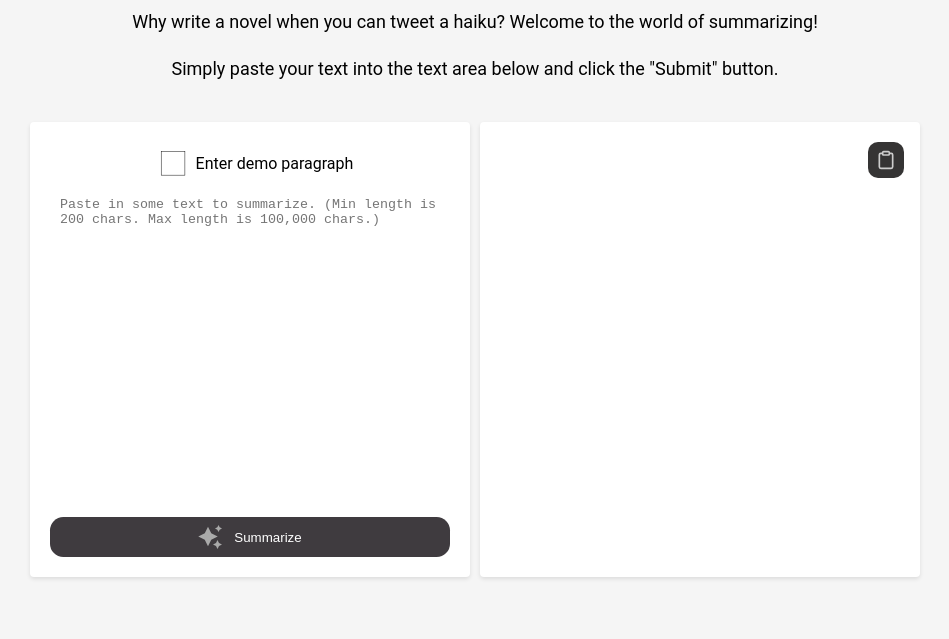
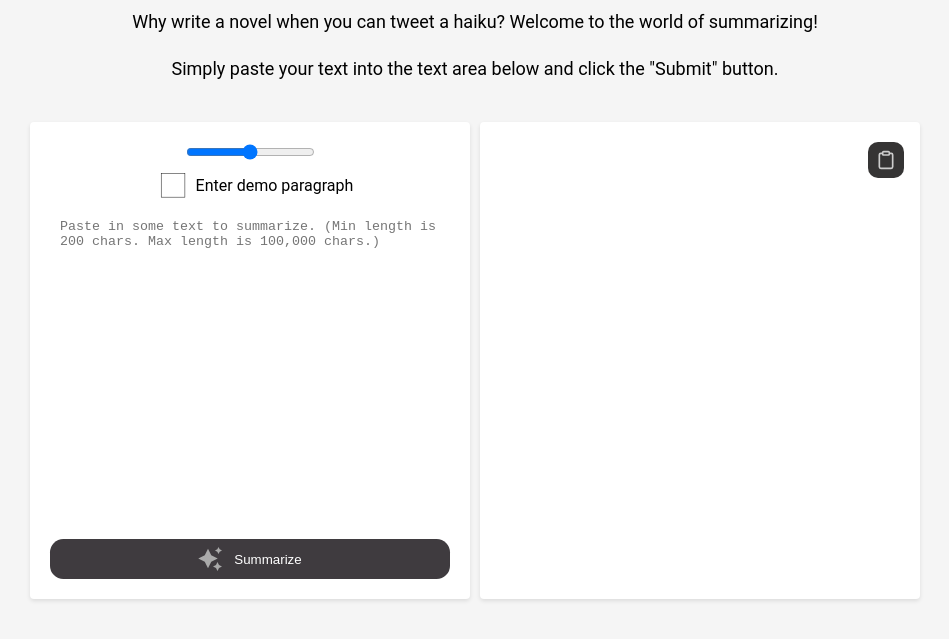
Before and after one commit to vishwajeetk5/BriefBot, a plain HTML site: page public/index.html in a window 1280 px wide. Shown: the part 109-748 px from the top of the page, without its empty margins (165-1114 px from the left). Drawn offline with Linux system fonts and the light colour scheme.

Commit message:
adding slider

```diff
--- a/public/index.html
+++ b/public/index.html
@@ -14,6 +14,12 @@
     <p> Simply paste your text into the text area below and click the "Submit" button. </p>
     <div class="container">
       <div class="text-box">
+
+        <div data-value="50">
+          <input type="range" step="10" class="range__bubble" min=0 max=100
+           onchange="this.setAttribute('v', this.value)" />
+            <em></em>
+        </div>
 
         <div class="checkbox-wrapper">
           <input checked="" type="checkbox" class="check" id="check1-61">
```
